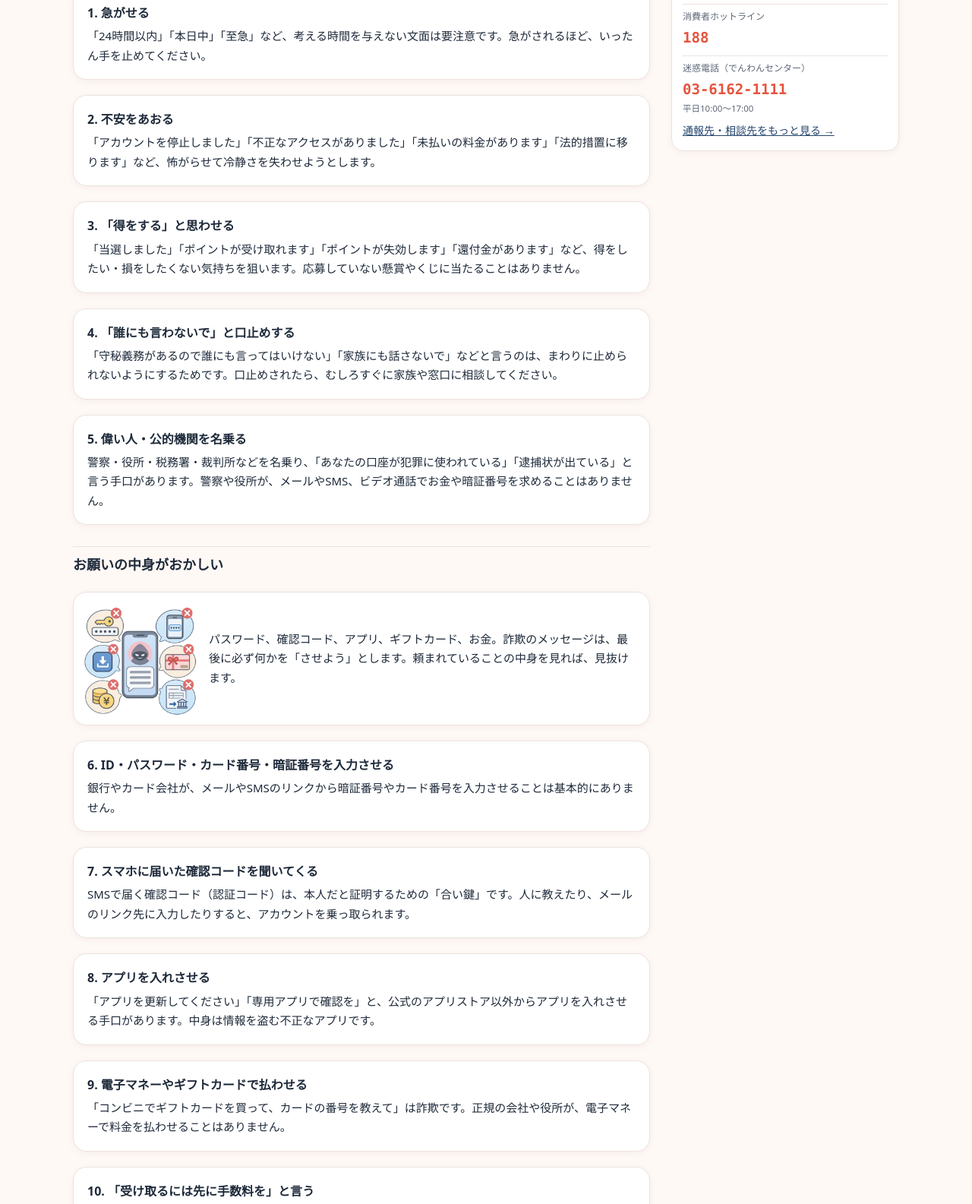
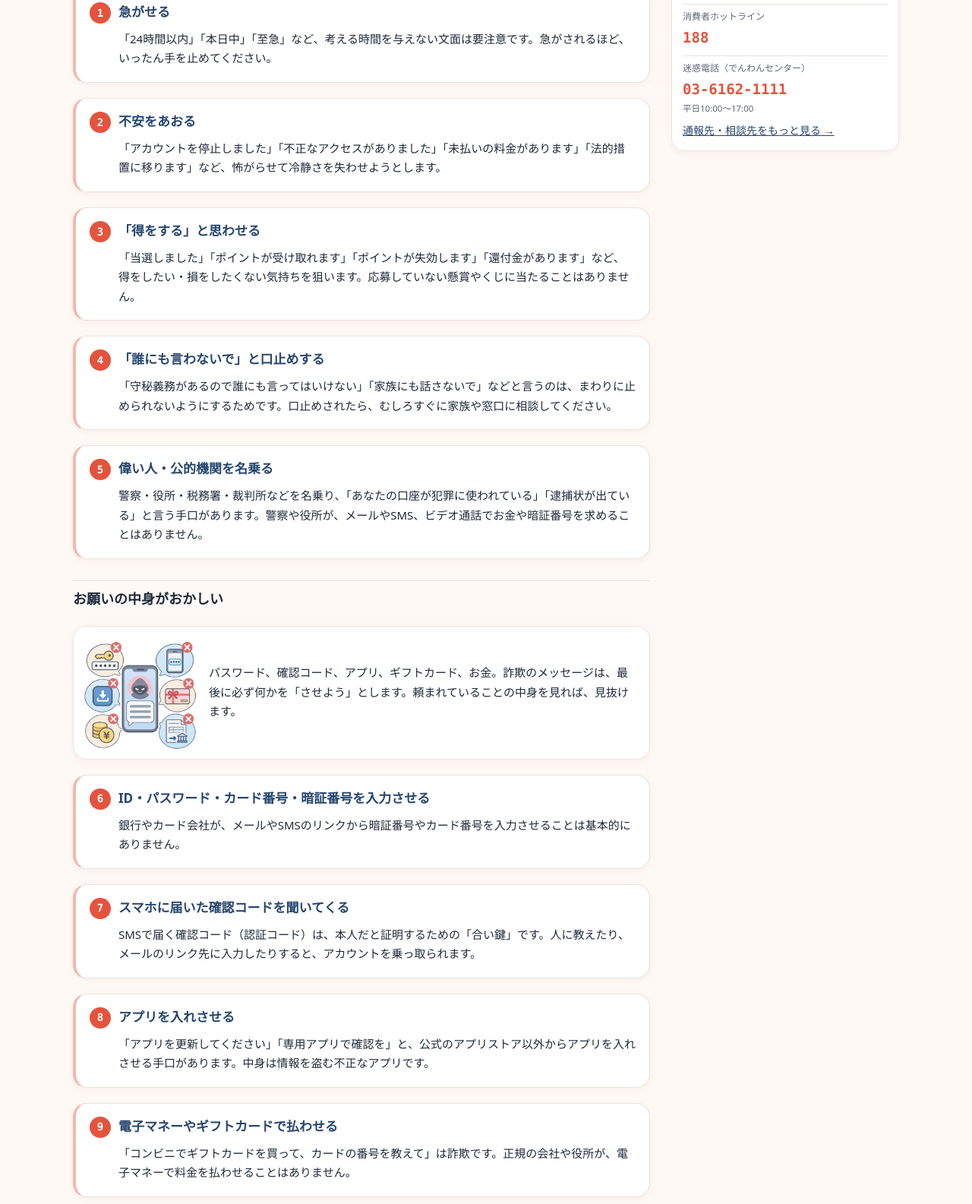
Before and after one commit to Arde-Works/sagi-chuiho, a plain HTML site: page how.html in a window 1280 px wide. Shown: the part 840-2425 px from the top of the page at 76% size. Drawn offline with Linux system fonts and the light colour scheme; a web font is replaced by a local one.

Commit message:
サイトを更新 2026-11-17 18:29

```diff
--- a/how.html
+++ b/how.html
@@ -34,29 +34,29 @@
 
 <h2 class="mh" id="h1">気持ちを揺さぶってくる</h2>
 <div class="catintro"><img src="assets/how-emotion.webp" alt="" width="480" height="480" loading="lazy"><p>詐欺は、あせり・不安・「得したい」という気持ちを刺激して、考える時間を奪おうとします。気持ちが大きく動いたときほど、ひと呼吸おいてください。</p></div>
-<div class="panel box"><h3>1. 急がせる</h3><p>「24時間以内」「本日中」「至急」など、考える時間を与えない文面は要注意です。急がされるほど、いったん手を止めてください。</p></div>
-<div class="panel box"><h3>2. 不安をあおる</h3><p>「アカウントを停止しました」「不正なアクセスがありました」「未払いの料金があります」「法的措置に移ります」など、怖がらせて冷静さを失わせようとします。</p></div>
-<div class="panel box"><h3>3. 「得をする」と思わせる</h3><p>「当選しました」「ポイントが受け取れます」「ポイントが失効します」「還付金があります」など、得をしたい・損をしたくない気持ちを狙います。応募していない懸賞やくじに当たることはありません。</p></div>
-<div class="panel box"><h3>4. 「誰にも言わないで」と口止めする</h3><p>「守秘義務があるので誰にも言ってはいけない」「家族にも話さないで」などと言うのは、まわりに止められないようにするためです。口止めされたら、むしろすぐに家族や窓口に相談してください。</p></div>
-<div class="panel box"><h3>5. 偉い人・公的機関を名乗る</h3><p>警察・役所・税務署・裁判所などを名乗り、「あなたの口座が犯罪に使われている」「逮捕状が出ている」と言う手口があります。警察や役所が、メールやSMS、ビデオ通話でお金や暗証番号を求めることはありません。</p></div>
+<div class="panel box tip"><h3><span class="no">1</span>急がせる</h3><p>「24時間以内」「本日中」「至急」など、考える時間を与えない文面は要注意です。急がされるほど、いったん手を止めてください。</p></div>
+<div class="panel box tip"><h3><span class="no">2</span>不安をあおる</h3><p>「アカウントを停止しました」「不正なアクセスがありました」「未払いの料金があります」「法的措置に移ります」など、怖がらせて冷静さを失わせようとします。</p></div>
+<div class="panel box tip"><h3><span class="no">3</span>「得をする」と思わせる</h3><p>「当選しました」「ポイントが受け取れます」「ポイントが失効します」「還付金があります」など、得をしたい・損をしたくない気持ちを狙います。応募していない懸賞やくじに当たることはありません。</p></div>
+<div class="panel box tip"><h3><span class="no">4</span>「誰にも言わないで」と口止めする</h3><p>「守秘義務があるので誰にも言ってはいけない」「家族にも話さないで」などと言うのは、まわりに止められないようにするためです。口止めされたら、むしろすぐに家族や窓口に相談してください。</p></div>
+<div class="panel box tip"><h3><span class="no">5</span>偉い人・公的機関を名乗る</h3><p>警察・役所・税務署・裁判所などを名乗り、「あなたの口座が犯罪に使われている」「逮捕状が出ている」と言う手口があります。警察や役所が、メールやSMS、ビデオ通話でお金や暗証番号を求めることはありません。</p></div>
 
 <h2 class="mh" id="h2">お願いの中身がおかしい</h2>
 <div class="catintro"><img src="assets/how-request.webp" alt="" width="480" height="480" loading="lazy"><p>パスワード、確認コード、アプリ、ギフトカード、お金。詐欺のメッセージは、最後に必ず何かを「させよう」とします。頼まれていることの中身を見れば、見抜けます。</p></div>
-<div class="panel box"><h3>6. ID・パスワード・カード番号・暗証番号を入力させる</h3><p>銀行やカード会社が、メールやSMSのリンクから暗証番号やカード番号を入力させることは基本的にありません。</p></div>
-<div class="panel box"><h3>7. スマホに届いた確認コードを聞いてくる</h3><p>SMSで届く確認コード（認証コード）は、本人だと証明するための「合い鍵」です。人に教えたり、メールのリンク先に入力したりすると、アカウントを乗っ取られます。</p></div>
-<div class="panel box"><h3>8. アプリを入れさせる</h3><p>「アプリを更新してください」「専用アプリで確認を」と、公式のアプリストア以外からアプリを入れさせる手口があります。中身は情報を盗む不正なアプリです。</p></div>
-<div class="panel box"><h3>9. 電子マネーやギフトカードで払わせる</h3><p>「コンビニでギフトカードを買って、カードの番号を教えて」は詐欺です。正規の会社や役所が、電子マネーで料金を払わせることはありません。</p></div>
-<div class="panel box"><h3>10. 「受け取るには先に手数料を」と言う</h3><p>当選金や還付金を受け取るために、先にお金を払わせるのは詐欺の典型です。一度払うと、取り戻すのはほぼできません。</p></div>
-<div class="panel box"><h3>11. 振込先の変更・偽の請求書</h3><p>取引先や業者を名乗って「振込先が変わりました」「請求書を送ります」と連絡し、別の口座に振り込ませたり、添付ファイルを開かせてウイルスに感染させたりします。振込先の変更は、メールではなく電話など別の方法で確かめてください。</p></div>
+<div class="panel box tip"><h3><span class="no">6</span>ID・パスワード・カード番号・暗証番号を入力させる</h3><p>銀行やカード会社が、メールやSMSのリンクから暗証番号やカード番号を入力させることは基本的にありません。</p></div>
+<div class="panel box tip"><h3><span class="no">7</span>スマホに届いた確認コードを聞いてくる</h3><p>SMSで届く確認コード（認証コード）は、本人だと証明するための「合い鍵」です。人に教えたり、メールのリンク先に入力したりすると、アカウントを乗っ取られます。</p></div>
+<div class="panel box tip"><h3><span class="no">8</span>アプリを入れさせる</h3><p>「アプリを更新してください」「専用アプリで確認を」と、公式のアプリストア以外からアプリを入れさせる手口があります。中身は情報を盗む不正なアプリです。</p></div>
+<div class="panel box tip"><h3><span class="no">9</span>電子マネーやギフトカードで払わせる</h3><p>「コンビニでギフトカードを買って、カードの番号を教えて」は詐欺です。正規の会社や役所が、電子マネーで料金を払わせることはありません。</p></div>
+<div class="panel box tip"><h3><span class="no">10</span>「受け取るには先に手数料を」と言う</h3><p>当選金や還付金を受け取るために、先にお金を払わせるのは詐欺の典型です。一度払うと、取り戻すのはほぼできません。</p></div>
+<div class="panel box tip"><h3><span class="no">11</span>振込先の変更・偽の請求書</h3><p>取引先や業者を名乗って「振込先が変わりました」「請求書を送ります」と連絡し、別の口座に振り込ませたり、添付ファイルを開かせてウイルスに感染させたりします。振込先の変更は、メールではなく電話など別の方法で確かめてください。</p></div>
 
 <h2 class="mh" id="h3">見た目では分からない</h2>
 <div class="catintro"><img src="assets/how-looks.webp" alt="" width="480" height="480" loading="lazy"><p>偽サイトや偽メールは、本物とそっくりに作られています。見た目で見分けようとするより、見た目に頼らない確かめ方を身につけるのが近道です。</p></div>
-<div class="panel box"><h3>12. 差出人の名前やアドレスは偽装できる</h3><p>差出人に本物の会社名やメールアドレスが表示されていても、本物とは限りません。いつもの公式メールと同じスレッドに届くSMSもあります。</p></div>
-<div class="panel box"><h3>13. 鍵マーク（https）や自然な日本語でも安心できない</h3><p>URLが「https://」で始まる偽サイトもあり、見た目だけで本物と見分けるのはとても難しくなっています。最近は文章も自然になり、荷物を待っているときに不在通知が届くなど、タイミングまで合うことがあります。</p></div>
+<div class="panel box tip"><h3><span class="no">12</span>差出人の名前やアドレスは偽装できる</h3><p>差出人に本物の会社名やメールアドレスが表示されていても、本物とは限りません。いつもの公式メールと同じスレッドに届くSMSもあります。</p></div>
+<div class="panel box tip"><h3><span class="no">13</span>鍵マーク（https）や自然な日本語でも安心できない</h3><p>URLが「https://」で始まる偽サイトもあり、見た目だけで本物と見分けるのはとても難しくなっています。最近は文章も自然になり、荷物を待っているときに不在通知が届くなど、タイミングまで合うことがあります。</p></div>
 
 <h2 class="mh" id="h4">迷ったときの確かめ方</h2>
 <div class="catintro"><img src="assets/how-check.webp" alt="" width="480" height="480" loading="lazy"><p>メッセージのリンクは使わず、公式アプリ・ブックマーク・自分で調べた電話番号から確かめましょう。</p></div>
-<div class="panel box"><h3>14. リンクは開かず、自分で調べた入口から確かめる</h3><p>メッセージのリンクや電話番号は使わず、いつも使っている公式アプリやブックマーク、カードの裏面の電話番号から確認します。このサイトの検索欄に件名を貼り付けて、同じ件名が報告されていないか調べることもできます。迷ったら、家族や <a href="help.html">相談窓口</a> に相談してください。</p></div>
+<div class="panel box tip"><h3><span class="no">14</span>リンクは開かず、自分で調べた入口から確かめる</h3><p>メッセージのリンクや電話番号は使わず、いつも使っている公式アプリやブックマーク、カードの裏面の電話番号から確認します。このサイトの検索欄に件名を貼り付けて、同じ件名が報告されていないか調べることもできます。迷ったら、家族や <a href="help.html">相談窓口</a> に相談してください。</p></div>
 
 <section class="panel">
   <p class="hint">参考にした公的機関などの資料：
--- a/style.css
+++ b/style.css
@@ -344,3 +344,9 @@ a.chip[aria-current="page"]{background:var(--navy);border-color:var(--navy);colo
 @media (max-width:520px){.body>.hint{grid-column:auto;margin:0}}
 .body .leaklist{padding-left:0}
 .body li .when{margin-left:.6em;color:var(--muted);font-size:12px;white-space:nowrap}
+/* 見分け方ページの小見出し */
+.tip h3{display:flex;align-items:flex-start;gap:10px;color:var(--navy);font-size:17px;line-height:1.45;margin-bottom:8px}
+.tip h3 .no{flex:none;width:28px;height:28px;border-radius:50%;background:var(--coral);color:#fff;display:grid;place-items:center;font-size:14px;font-family:var(--f-mono);margin-top:-1px}
+.tip{border-left:4px solid var(--coral-line)}
+.tip p{padding-left:38px}
+@media (max-width:560px){.tip p{padding-left:0}}
```
